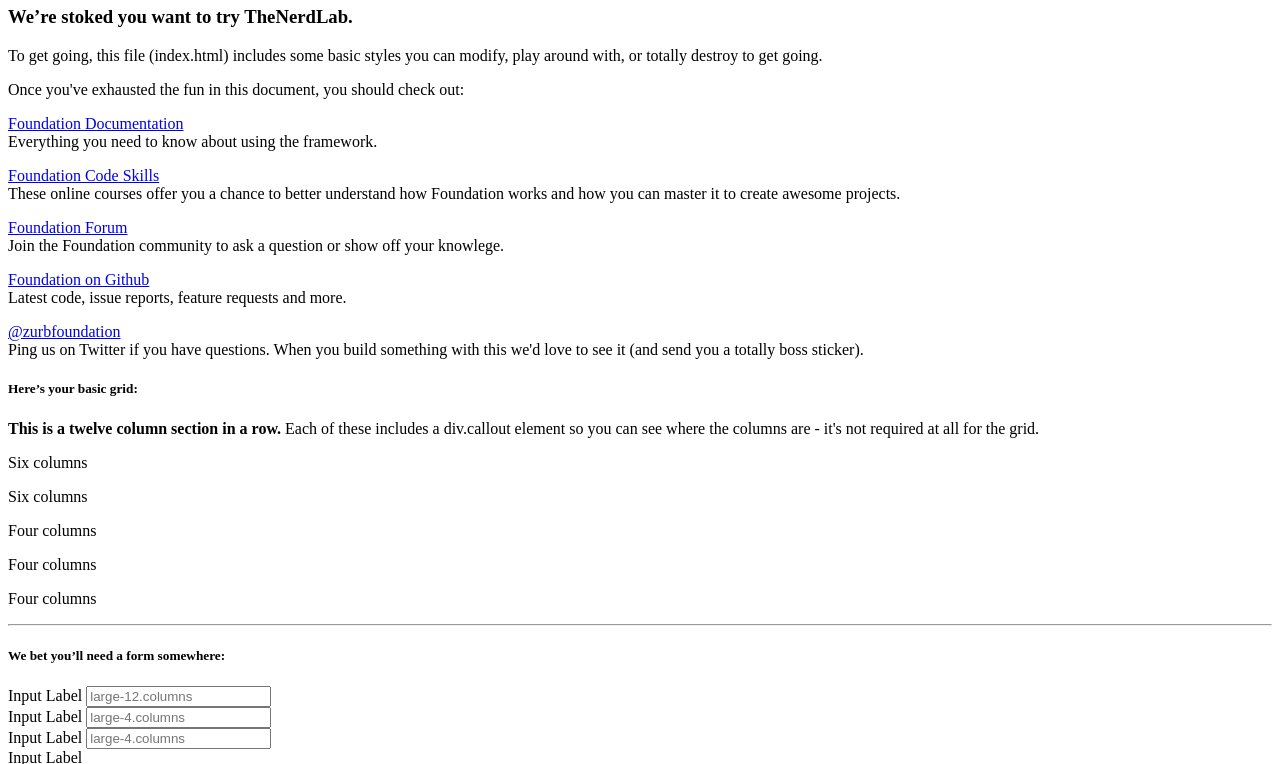
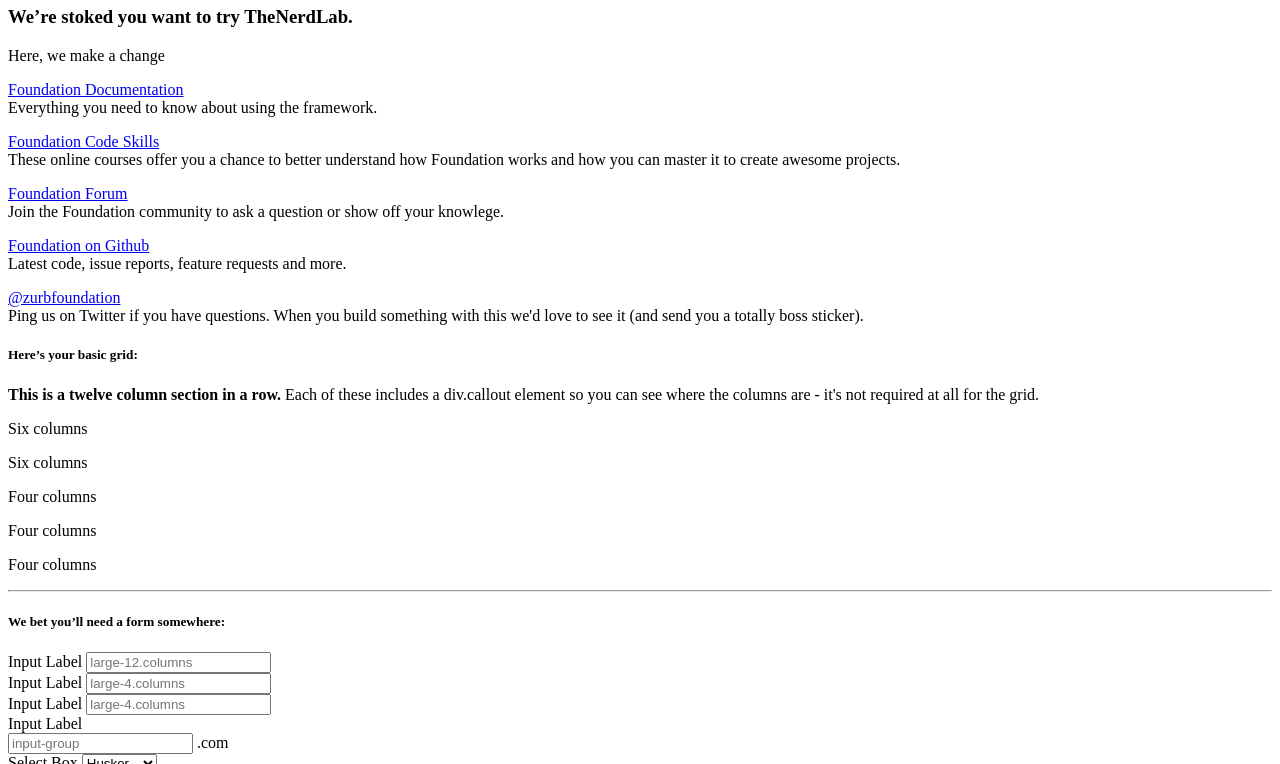
Before and after one commit to NerdLab/TheNerdLab_Master, a plain HTML site: page index.html in a window 1280 px wide. Shown: the part 60-824 px from the top of the page. Drawn offline with Linux system fonts and the light colour scheme.

Commit message:
changed paragraph

```diff
--- a/index.html
+++ b/index.html
@@ -8,8 +8,7 @@
   <div class="large-12 columns">
     <div class="callout">
       <h3>We&rsquo;re stoked you want to try TheNerdLab. </h3>
-      <p>To get going, this file (index.html) includes some basic styles you can modify, play around with, or totally destroy to get going.</p>
-      <p>Once you've exhausted the fun in this document, you should check out:</p>
+      <p>Here, we make a change </p>
       <div class="row">
         <div class="large-4 medium-4 columns">
           <p><a href="http://foundation.zurb.com/docs">Foundation Documentation</a><br />Everything you need to know about using the framework.</p>
```
